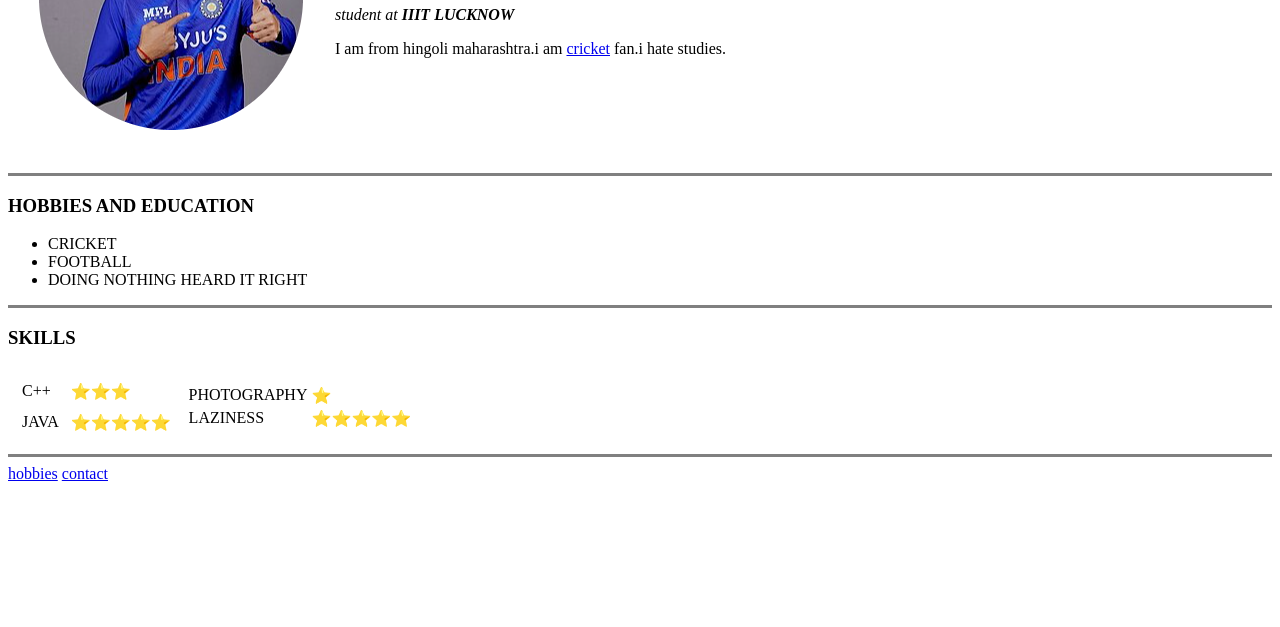
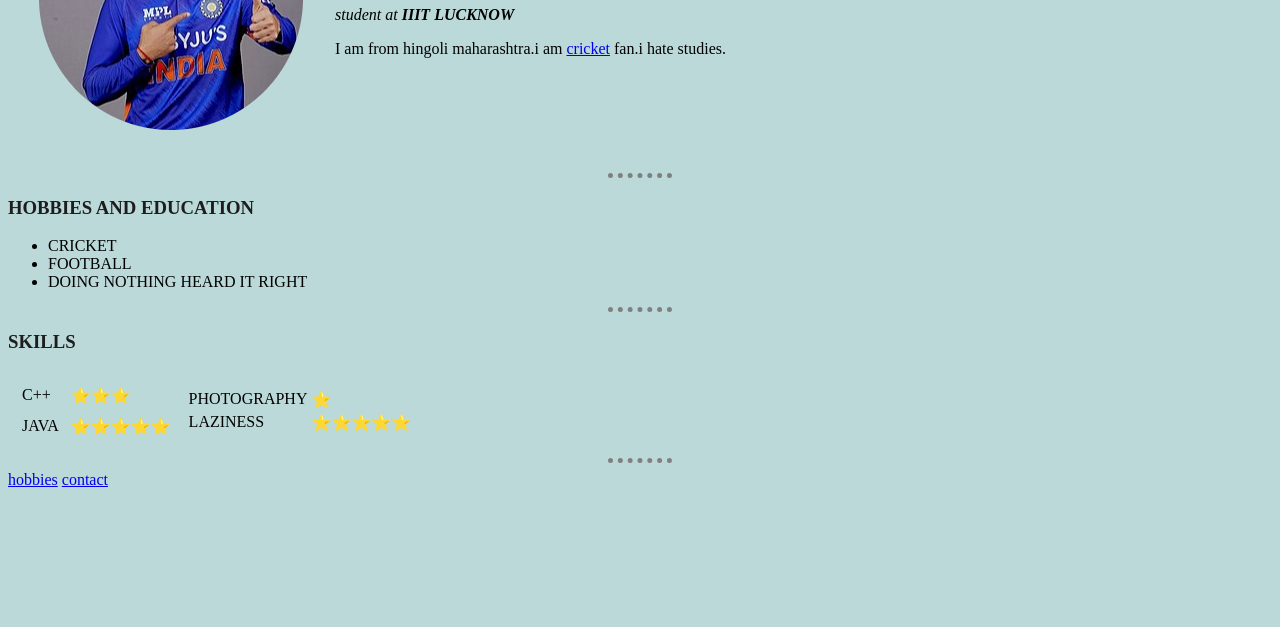
Before and after one commit to vedantgore1331/firstpersonalsite, a plain HTML site: page index.html in a window 1280 px wide. Shown: the part 173-800 px from the top of the page. Drawn offline with Linux system fonts and the light colour scheme; files that its build step writes are made by us from their sources.

Commit message:
Update index.html

```diff
--- a/index.html
+++ b/index.html
@@ -5,6 +5,7 @@
     <meta charset="UTF-8" />
     <meta name="viewport" content="width=device-width, initial-scale=1.0" />
     <title>💗 VEDANT'S WEBSITE</title>
+    <link rel="stylesheet" href="/css/styles.css">
 </head>
 
 <body>
@@ -27,7 +28,7 @@
             </td>
         </tr>
     </table>
-    <hr size="3" noshade="">
+    <hr>
     <h3>HOBBIES AND EDUCATION</h3>
     <p>
     <ul>
@@ -36,7 +37,7 @@
         <li>DOING NOTHING HEARD IT RIGHT</li>
     </ul>
     </p>
-    <hr size="3" noshade="">
+    <hr>
     <h3>SKILLS</h3>
     <table>
         <tr>
@@ -82,9 +83,10 @@
             </td>
         </tr>
     </table>
-    <hr size="3" noshade="">
+    <hr>
     <a href="hobbies.html" target="_blank">hobbies</a>
     <a href="contact.html" target="_blank">contact</a>
+    </p>
 </body>
 
 </html>
```
